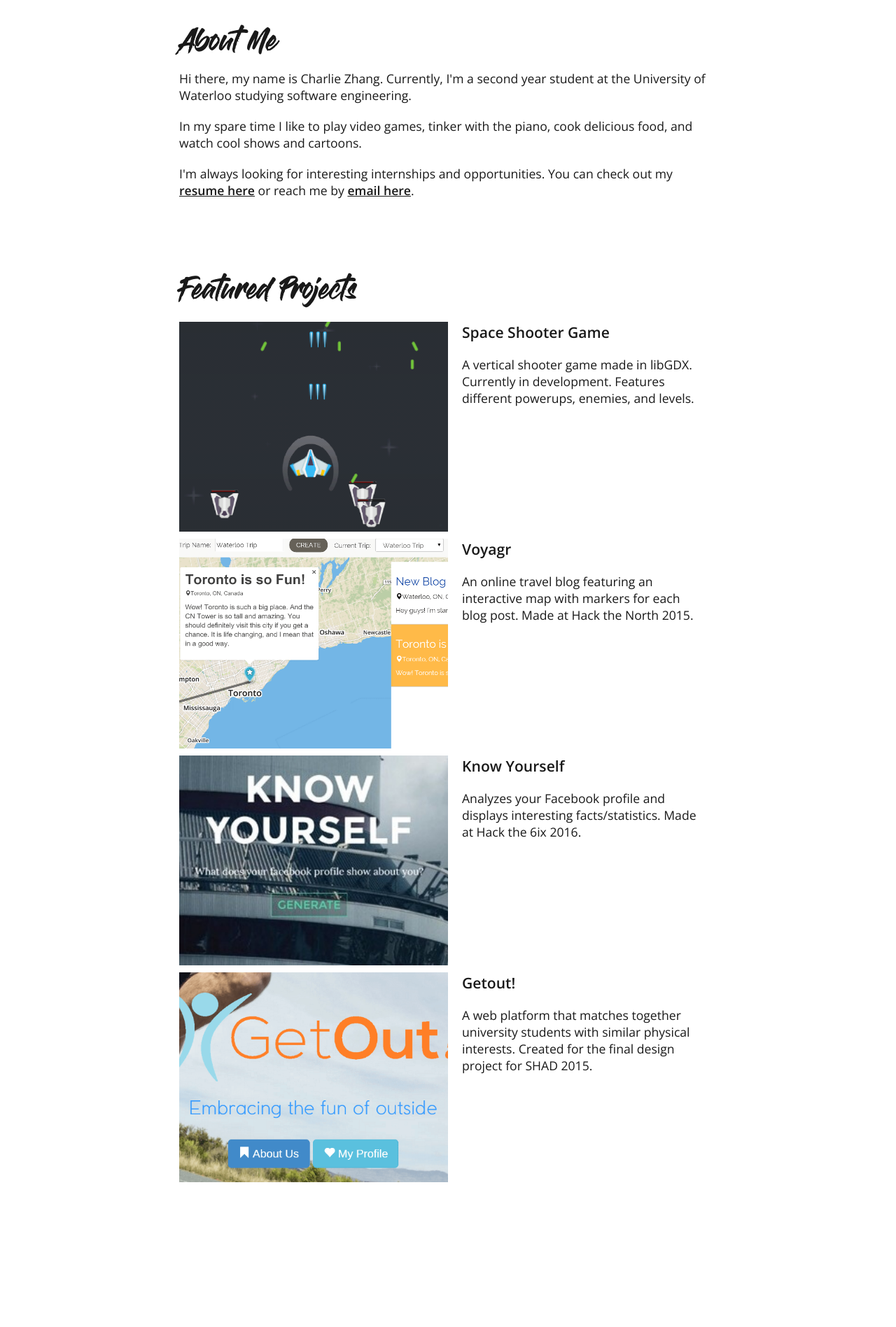
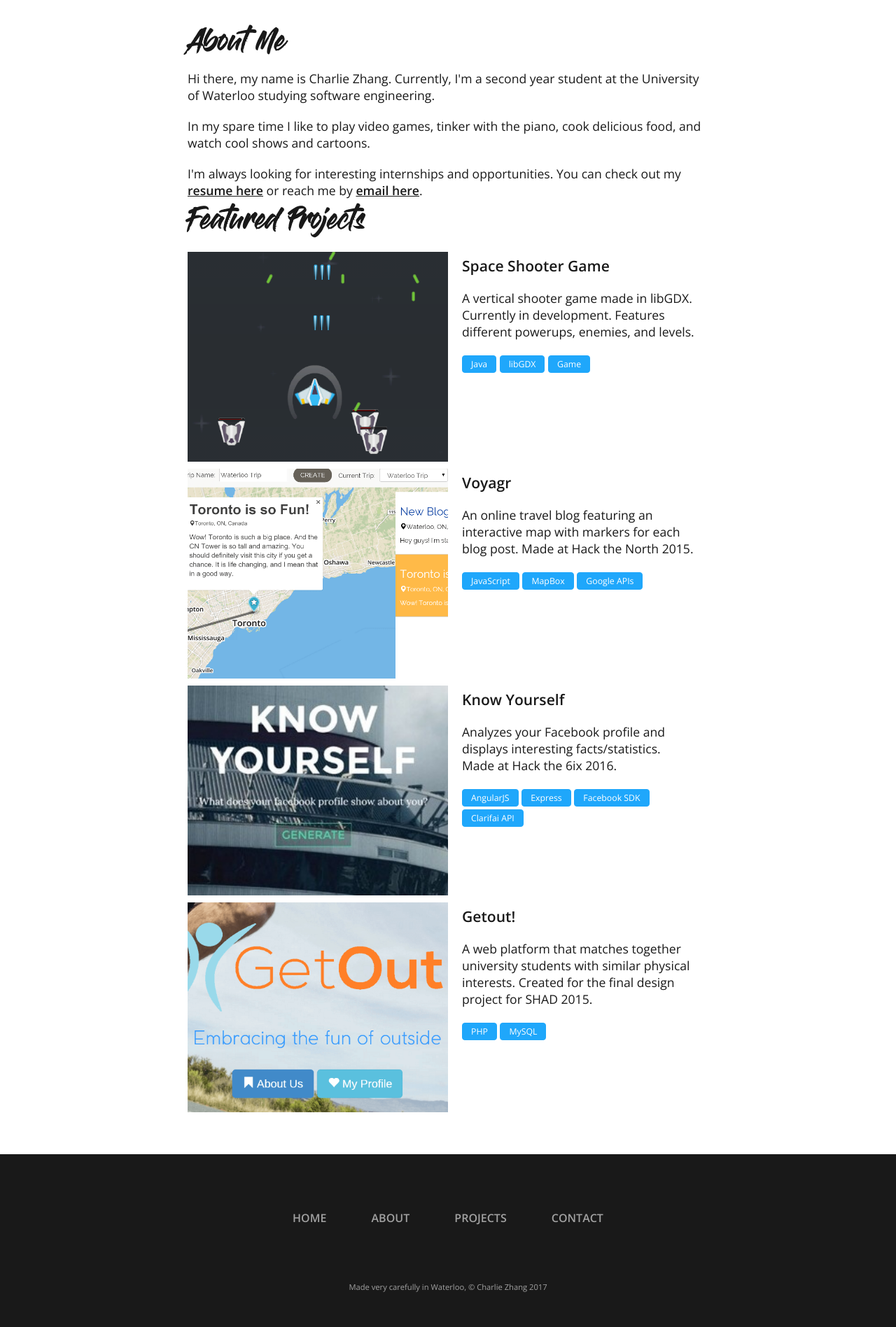
Before and after one commit to luoyang9/luoyang9.github.io, a PHP site: page / in a window 1280 px wide. Shown: the part 801-2698 px from the top of the page at 70% size. Before the commit the page ends 2491 px from the top, so only its background shows below. Run offline with PHP 8.4, Linux system fonts and the light colour scheme; style sheets or scripts are compiled from the project's sources; some libraries are stand-ins or nearby versions.

Commit message:
more work on projects section and start on footer

```diff
--- a/css/main.scss
+++ b/css/main.scss
@@ -88,6 +88,10 @@ html, body {
 
 .wrapper {
 	opacity: 0;
+}
+
+.container {
+	padding: 50px 20px;
 }
 
 .intro {
@@ -227,7 +231,6 @@ html, body {
 }
 
 .about {
-	padding: 50px 20px;
 	width: 60%;
 	margin: 0 auto;
 
@@ -260,7 +263,6 @@ html, body {
 }
 
 .projects {
-	padding: 50px 20px;
 	width: 60%;
 	margin: 0 auto;
 
@@ -275,13 +277,23 @@ html, body {
 		height: 300px;
 		margin: 10px 0;
 
+		@media screen and (max-width: 780px) {
+			height: auto;
+		}
+
 		.project-image {
 			display: inline-block;
 			width: 50%;
 			height: 100%;
+
+			@media screen and (max-width: 780px) {
+				width: 100%;
+				height: 300px;
+			}
 		}
 
 		.project-description {
+			margin-top: 5px;
 			vertical-align: top;
 			display: inline-block;
 			width: 50%;
@@ -296,11 +308,75 @@ html, body {
 			p {
 				padding: 20px;
 			}
+
+			@media screen and (max-width: 780px) {
+				width: 100%;
+
+				h3 {
+					padding: 5px 0;
+				}
+				p {
+					padding: 0;
+				}
+			}
+
+		}
+
+		.project-tags {
+			padding: 0 20px;
+			margin-bottom: 20px;
+
+			.project-tag {
+				display: inline-block;
+				padding: 3px 12px;
+				border: 1px solid $primary-accent;
+				border-radius: 4px;
+				background-color: $primary-accent;
+				font-size: 0.7em;
+				color: white;
+				margin: 2px 0;
+			}
+
+			@media screen and (max-width: 780px) {
+					padding: 10px 0;
+			}
 		}
 	}
 
 	@media screen and (max-width: 780px) {
 		width: 100%;
+	}
+}
+
+
+footer {
+	background-color: $primary-color;
+	color: #a1a1a1;
+
+	.footer-links {
+		text-align: center;
+		padding: 80px 0;
+		font-weight: 600;
+		font-size: 16px;
+
+		span {
+			margin: 0 30px;
+			cursor: pointer;
+		}
+
+		@media screen and (max-width: 780px) {
+			font-size: 14px;
+
+			span {
+				margin: 0 5px;
+			}
+		}
+	}
+
+	.footer-note {
+		font-size: 0.7em;
+		text-align: center;
+		padding-bottom: 50px;
 	}
 }
 
--- a/index.html
+++ b/index.html
@@ -102,6 +102,7 @@
 			<div class="cta-btn cta-projects">View My Works</div>
 		</div>
 	</div>
+	<div class="container">
 		<div id="about" class="about">
 			<h1>About Me</h1>
 			<div class="description">
@@ -117,6 +118,11 @@
 				</div><div class="project-description">
 					<h3>Space Shooter Game</h3>
 					<p>A vertical shooter game made in libGDX. Currently in development. Features different powerups, enemies, and levels.</p>
+					<div class="project-tags">
+						<span class="project-tag">Java</span>
+						<span class="project-tag">libGDX</span>
+						<span class="project-tag">Game</span>
+					</div>
 				</div>
 			</div>
 			<div class="project">
@@ -124,6 +130,11 @@
 				</div><div class="project-description">
 					<h3>Voyagr</h3>
 					<p>An online travel blog featuring an interactive map with markers for each blog post. Made at Hack the North 2015.</p>
+					<div class="project-tags">
+						<span class="project-tag">JavaScript</span>
+						<span class="project-tag">MapBox</span>
+						<span class="project-tag">Google APIs</span>
+					</div>
 				</div>
 			</div>
 			<div class="project">
@@ -131,6 +142,12 @@
 				</div><div class="project-description">
 					<h3>Know Yourself</h3>
 					<p>Analyzes your Facebook profile and displays interesting facts/statistics. Made at Hack the 6ix 2016.</p>
+					<div class="project-tags">
+						<span class="project-tag">AngularJS</span>
+						<span class="project-tag">Express</span>
+						<span class="project-tag">Facebook SDK</span>
+						<span class="project-tag">Clarifai API</span>
+					</div>
 				</div>
 			</div>
 			<div class="project">
@@ -138,12 +155,26 @@
 				</div><div class="project-description">
 					<h3>Getout!</h3>
 					<p>A web platform that matches together university students with similar physical interests. Created for the final design project for SHAD 2015.</p>
+					<div class="project-tags">
+						<span class="project-tag">PHP</span>
+						<span class="project-tag">MySQL</span>
+					</div>
 				</div>
 			</div>
 		</div>
 		<div class="contact">
 		</div>
+	</div>
 	<footer>
+		<div class="footer-links">
+			<span class="footer-home">HOME</span>
+			<span class="footer-about">ABOUT</span>
+			<span class="footer-projects">PROJECTS</span>
+			<span class="footer-contact">CONTACT</span>
+		</div>
+		<div class="footer-note">
+			Made very carefully in Waterloo, © Charlie Zhang 2017
+		</div>
 	</footer>
 </div>
 <!-- main -->
--- a/js/index.js
+++ b/js/index.js
@@ -113,4 +113,21 @@ $( document ).ready( () => {
 	$(".cta-projects").click(function() {
 		$(window).scrollTo($(".projects")[0], 400);
 	});
+
+	$(".footer-home").off().click(function() {
+		$(window).scrollTo($(".intro")[0], 400);
+	});
+
+	$(".footer-about").off().click(function() {
+		$(window).scrollTo($(".about")[0], 400);
+	});
+
+	$(".footer-projects").off().click(function() {
+		$(window).scrollTo($(".projects")[0], 400);
+	});
+
+	$(".footer-contact").off().click(function() {
+		$(window).scrollTo($(".contact")[0], 400);
+	});
+
 });
```
Lines whose indentation alone changed are shown as unchanged.
